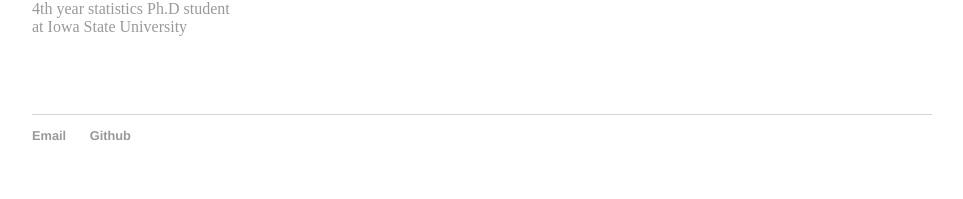
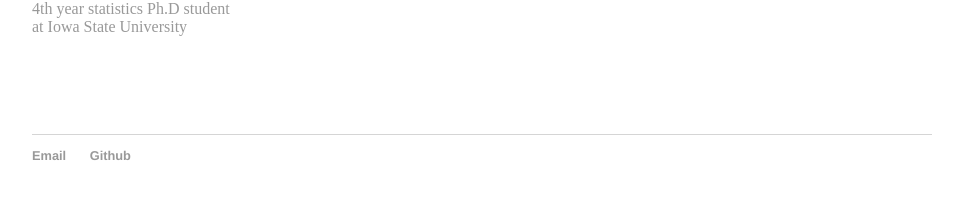
Before and after one commit to xingcheg/xingcheg.github.io, a Jekyll site: the page built from index.html, in a window 1280 px wide. Shown: the part 388-587 px from the top of the page, without its empty margins (158-1121 px from the left). Built offline with Jekyll 4.4.1, drawn with Linux system fonts in a browser that asks for light colours.

Commit message:
Update main.css

```diff
--- a/css/main.css
+++ b/css/main.css
@@ -47,7 +47,7 @@ body {
 .container {
   width: 900px;
   height: 400px;
-  margin: 20 auto;
+  margin: 20px auto;
   position: relative;
 }
 .leftbox {
```
